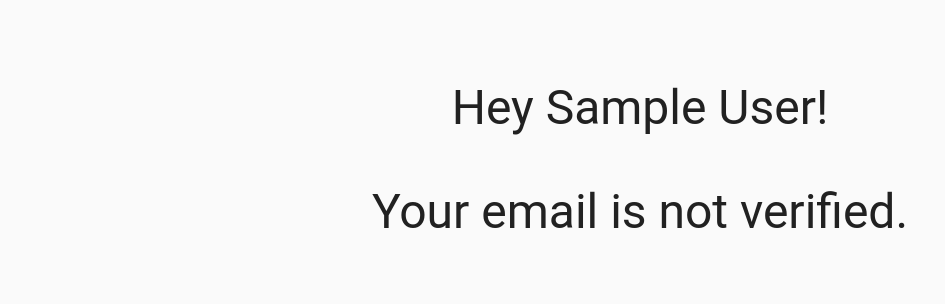
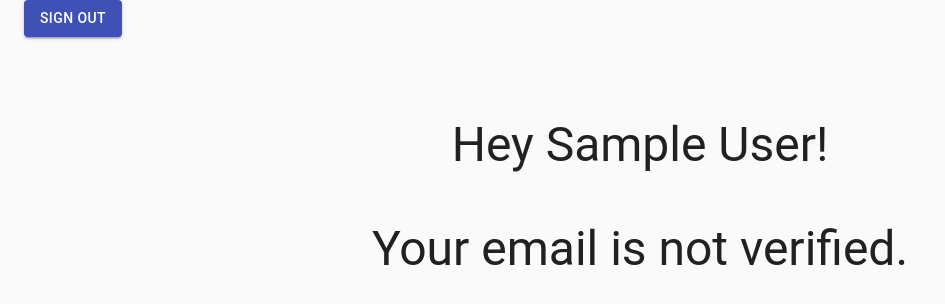
Before and after one commit to sandrinnio/lithium-test, a React (Create React App) app in the folder client/: page / in a window 1280 px wide. Shown: the top 304 px of the page, without its empty margins (0-945 px from the left). Built offline with nearby package versions, Linux system fonts and the light colour scheme; sample sign-in values are in the browser's storage.

Commit message:
feat: added sign out button

```diff
--- a/client/src/App.tsx
+++ b/client/src/App.tsx
@@ -1,6 +1,6 @@
 import { useEffect, useState } from "react";
 import { useNavigate } from "react-router-dom";
-import { Container, Typography } from "@material-ui/core";
+import { Container, Typography, Button } from "@material-ui/core";
 import { IUser, useStyles } from "./utils";
 
 export const App = () => {
@@ -19,8 +19,22 @@ export const App = () => {
     }
   }, [navigate]);
 
+  const handleSignOut = () => {
+    localStorage.removeItem("token");
+    localStorage.removeItem("user");
+    navigate("/sign-in");
+  };
+
   return (
     <Container maxWidth="lg">
+      <Button
+        type="submit"
+        variant="contained"
+        color="primary"
+        onClick={handleSignOut}
+      >
+        Sign Out
+      </Button>
       <Typography className={heading} variant="h3">
         {user && (
           <>
```
